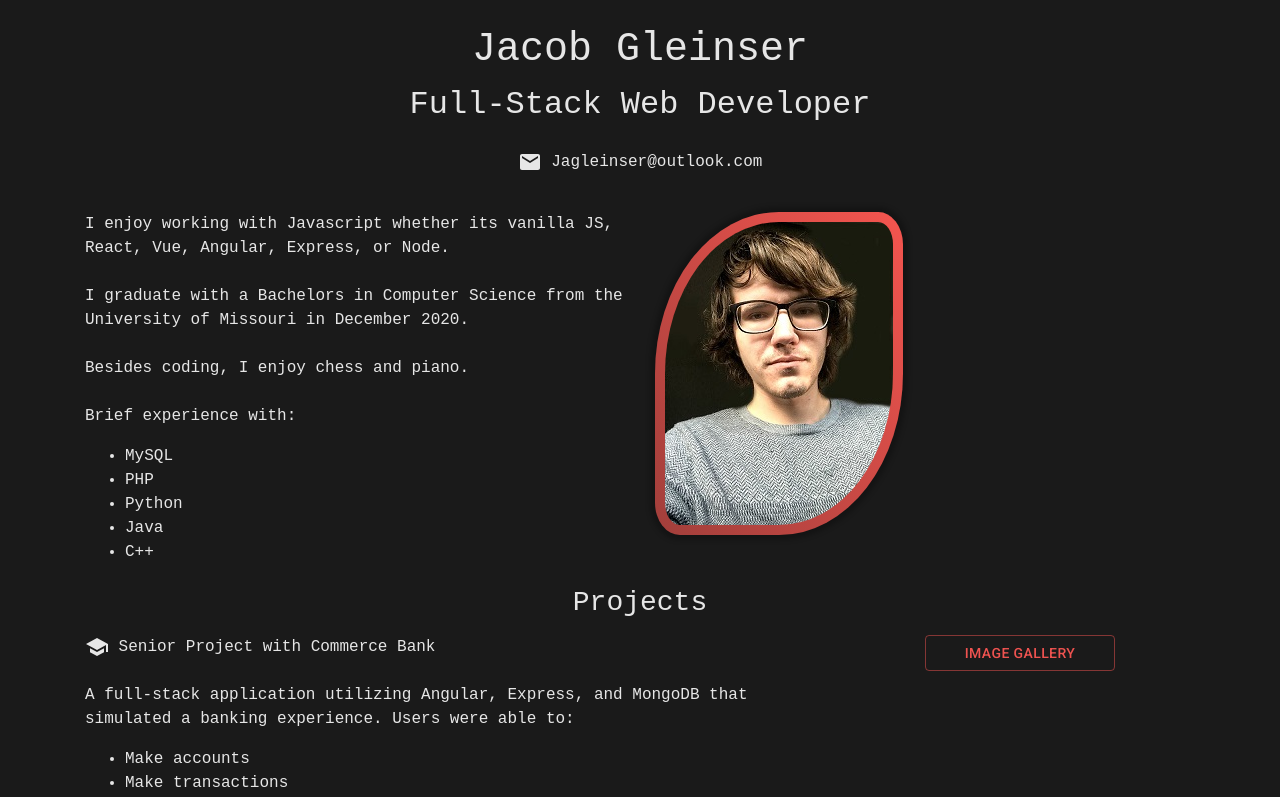
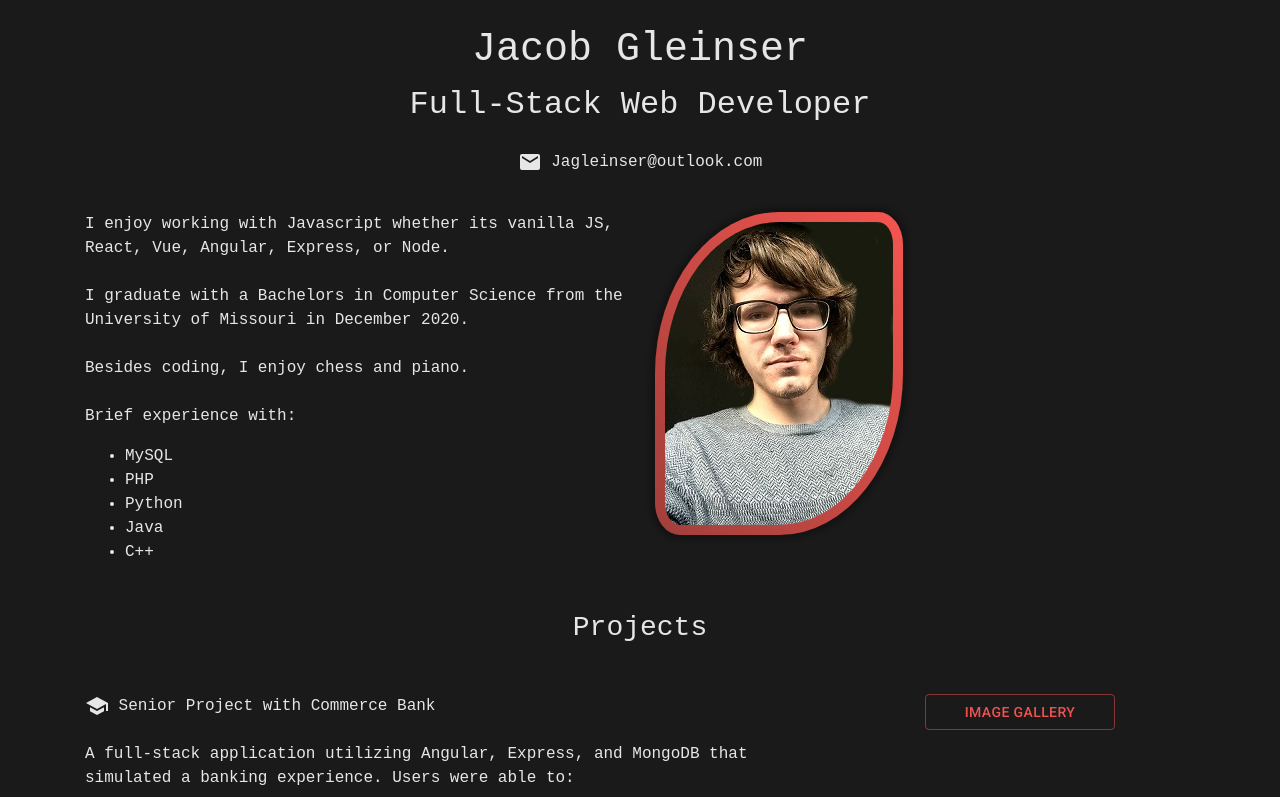
Before and after one commit to jacobalang/PersonalWebsite, a React (Create React App) app: page / in a window 1280 px wide. Shown: the top 797 px of the page. Built offline with nearby package versions, Linux system fonts and the light colour scheme.

Commit message:
AddedPadding

```diff
--- a/src/components/Portfoliopage.css
+++ b/src/components/Portfoliopage.css
@@ -55,6 +55,7 @@ margin-bottom: 0.8em;
         font-weight: lighter;
         margin-top: 0.3em;
         margin-bottom: 0.8em;
+        padding: 2vw;
 
 
 }
--- a/src/components/Portfoliopage.js
+++ b/src/components/Portfoliopage.js
@@ -59,7 +59,6 @@ export default class Portfoliopage extends Component {
                                     <li>Create rules for transactions that would trigger notifications</li>
                                 </ul>
                                 <p>
-                                <br/>
                                 What I learned: </p>
                                 <ul>
                                     <li>Persistent user authentication</li>
```
